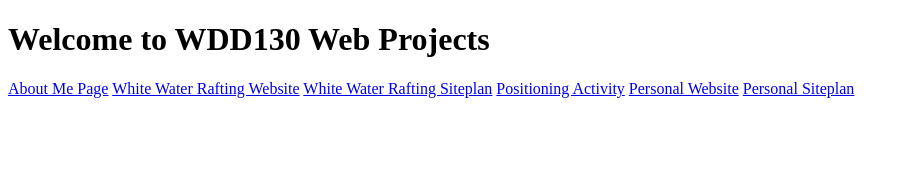
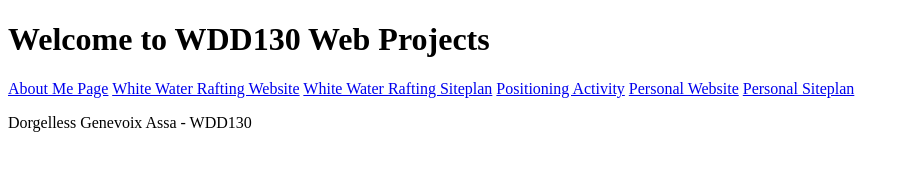
Before and after one commit to doassa/wdd130, a plain HTML site: page index.html in a window 1280 px wide. Shown: the whole page, without its empty margins (0-909 px from the left). Drawn offline with Linux system fonts and the light colour scheme.

Commit message:
Added a paragraph to the home page

```diff
--- a/index.html
+++ b/index.html
@@ -15,5 +15,6 @@
         <a href="#">Personal Website</a>
         <a href="#">Personal Siteplan</a>
     </nav>
+    <p>Dorgelless Genevoix Assa - WDD130</p>
 </body>
 </html>
```
